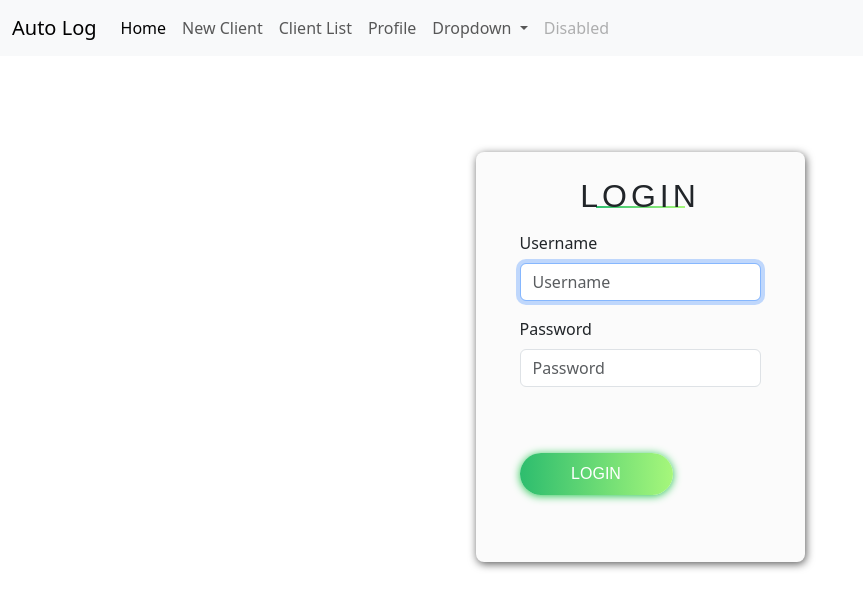
After one commit to vincentmuya/Auto_log, a Django app: page /accounts/login in a window 1280 px wide. The commit adds this page. Shown: the top 609 px of the page, without its empty margins (0-863 px from the left). Run offline with Django 4.2, Linux system fonts and the light colour scheme; some libraries are stand-ins or nearby versions.

Commit message:
implemented authentication Imput login_required decorator

```diff
--- a/app/templates/index.html
+++ b/app/templates/index.html
@@ -27,7 +27,7 @@
         <p class="card-text">KSH{{total_by_user}}/=</p>
           <h4 class="card-title">Items Amount This Month.</h4>
         <p class="card-text">KSH:{{total_item_amount}}/=</p>
-        <a href="{%url 'profile' user.username%}" class="btn btn-primary">View Loans</a>
+        <a href="{%url 'profile' user.username%}" class="btn btn-primary">View Profile</a>
       </div>
     </div>
   </div>
@@ -67,7 +67,7 @@
         <hr>
       <a href="{%url 'new_client'%}" class="btn btn-info">Add Client</a>
         {% if user.is_authenticated and user.is_superuser %}
-        <a href="" class="btn btn-warning">Add User</a>
+        <a href="{%url 'register'%}" class="btn btn-warning">Add User</a>
         <a href="" class="btn btn-danger">View Users</a>
         {% endif %}
       </div>
--- /dev/null
+++ b/app/templates/registration/login.html
@@ -0,0 +1,26 @@
+{%extends "base.html"%} {% load static %} {% load bootstrap5 %} {% block content %}   {%include 'navbar.html'%}
+<!DOCTYPE html>
+<html lang="en">
+<head>
+    <title>Login</title>
+    <link rel="stylesheet" href="{% static 'css/login.css' %}">
+</head>
+<body>
+    <div class="container">
+         <div id="card">
+    <div id="card-content">
+      <div id="card-title">
+        <h2>LOGIN</h2>
+        <div class="underline-title"></div>
+      </div>
+      <form method="post">
+          {% csrf_token %}
+          {% bootstrap_form form %}
+        <input id="submit-btn" type="submit" name="submit" value="LOGIN" />
+      </form>
+    </div>
+  </div>
+    </div>
+</body>
+</html>
+{%endblock%}
--- a/app/urls.py
+++ b/app/urls.py
@@ -12,6 +12,8 @@ urlpatterns = [
     url(r'^search$', views.search_results, name='search_results'),
     url('item_paid/(?P<slug>[-\w]+)/$', views.item_paid, name='item_paid'),
     url(r'^profile/(?P<username>[\w\-]+)/$', views.profile, name='profile'),
+    url("login", views.login_request, name="login"),
+    url("register", views.register_request, name="register"),
 
 ]
 
--- a/app/views.py
+++ b/app/views.py
@@ -1,14 +1,19 @@
-from django.shortcuts import render, get_object_or_404, HttpResponse, get_list_or_404
-from .forms import NewClientForm
+from django.shortcuts import render, get_object_or_404, HttpResponse, get_list_or_404, redirect
+from .forms import NewClientForm, NewUserForm
 from django.http import HttpResponseRedirect
 from .models import Client, ItemHistory, Profile
 from django.contrib.humanize.templatetags.humanize import intcomma
 from datetime import datetime
 from django.db.models import Count, Sum, F
 from django.db.models.functions import TruncMonth
+from django.contrib.auth.forms import AuthenticationForm
+from django.contrib.auth import login, authenticate, logout
+from django.contrib import messages
+from django.contrib.auth.decorators import login_required
 
 
 # Create your views here.
+@login_required(login_url='/accounts/login')
 def index(request):
     items_by_user = Client.objects.filter(lender_id=request.user)
     total_by_user = sum(client.item_amount for client in items_by_user)
@@ -25,6 +30,7 @@ def index(request):
     return render(request, "index.html", {'total_unpaid_balance': intcomma(total_unpaid_balance), 'total_by_user': intcomma(total_by_user), 'unpaid_items_by_user': unpaid_items_by_user, 'paid_items_by_user': paid_items_by_user, 'items_number_by_user': items_number_by_user, 'total_item_amount': intcomma(total_item_amount), 'total_paid_balance': intcomma(total_paid_balance), 'total_item_amount_users': total_item_amount_users})
 
 
+@login_required(login_url='/accounts/login')
 def new_client(request):
     current_user = request.user
     if request.method == 'POST':
@@ -39,6 +45,7 @@ def new_client(request):
     return render(request, 'new_client.html', {"form": form})
 
 
+@login_required(login_url='/accounts/login')
 def client_list(request):
     client = Client.objects.filter(is_item_paid=False)[::-1]
     for clients in client:
@@ -46,6 +53,7 @@ def client_list(request):
     return render(request, 'client.html', {'client': client})
 
 
+@login_required(login_url='/accounts/login')
 def client_detail(request, slug, ):
     client = get_object_or_404(Client, slug=slug)
     history = ItemHistory.objects.filter(name=client.name)  # Get item history for the client's name
@@ -68,6 +76,7 @@ def client_detail(request, slug, ):
                                                   'history_names': history_names, 'clients_with_item': clients_with_item, 'all_item_paid': all_item_paid})
 
 
+@login_required(login_url='/accounts/login')
 def update_client(request, pk):
     instance = get_object_or_404(Client, pk=pk)
     form = NewClientForm(request.POST or None, instance=instance)
@@ -77,6 +86,7 @@ def update_client(request, pk):
     return render(request, 'update_client.html', {'form': form})
 
 
+@login_required(login_url='/accounts/login')
 def search_results(request):
     if 'name' in request.GET and request.GET["name"]:
         search_term = request.GET.get("name")
@@ -104,6 +114,7 @@ def item_paid(request,  slug):
     return HttpResponse("item Paid Successfully!")
 
 
+@login_required(login_url='/accounts/login')
 def profile(request, username):
     user_profile = Profile.objects.filter(user_id=request.user.id)[::-1]
     lender_list = Client.objects.filter(lender_id=request.user).order_by('item_collection_date')[::-1]
@@ -158,3 +169,35 @@ def monthly_item_stats(request):
         'unpaid_item_balance': unpaid_item_balance,
     }
     return context
+
+
+def login_request(request):
+    if request.method == "POST":
+        form = AuthenticationForm(request, data=request.POST)
+        if form.is_valid():
+            username = form.cleaned_data.get('username')
+            password = form.cleaned_data.get('password')
+            user = authenticate(username=username, password=password)
+            if user is not None:
+                login(request, user)
+                messages.info(request, f"You are now logged in as {username}.")
+                return redirect("/")
+            else:
+                messages.error(request, "Invalid username or password.")
+        else:
+            messages.error(request, "Invalid username or password.")
+    form = AuthenticationForm()
+    return render(request, 'registration/login.html', {'form': form})
+
+
+def register_request(request):
+    if request.method == "POST":
+        form = NewUserForm(request.POST)
+        if form.is_valid():
+            user = form.save()
+            login(request, user)
+            messages.success(request, "Registration successful." )
+            return redirect("/home")
+        messages.error(request, "Unsuccessful registration. Invalid information.")
+    form = NewUserForm()
+    return render(request, 'registration/register.html', {'form': form})
--- /dev/null
+++ b/static/css/login.css
@@ -0,0 +1,63 @@
+  body{
+
+  }
+    .panel{
+    margin-top: 5%;
+  }
+ #card {
+  background: #fbfbfb;
+  border-radius: 8px;
+  box-shadow: 1px 2px 8px rgba(0, 0, 0, 0.65);
+  height: 410px;
+  margin: 6rem auto 8.1rem auto;
+  width: 329px;
+}
+#card-content {
+  padding: 12px 44px;
+}
+#card-title {
+  font-family: "Raleway Thin", sans-serif;
+  letter-spacing: 4px;
+  padding-bottom: 23px;
+  padding-top: 13px;
+  text-align: center;
+}
+#submit-btn {
+  background: -webkit-linear-gradient(right, #a6f77b, #2dbd6e);
+  border: none;
+  border-radius: 21px;
+  box-shadow: 0px 1px 8px #24c64f;
+  cursor: pointer;
+  color: white;
+  font-family: "Raleway SemiBold", sans-serif;
+  height: 42.3px;
+  margin: 0 auto;
+  margin-top: 50px;
+  transition: 0.25s;
+  width: 153px;
+}
+#submit-btn:hover {
+  box-shadow: 0px 1px 18px #24c64f;
+}
+.form {
+  align-items: left;
+  display: flex;
+  flex-direction: column;
+}
+.form-border {
+  background: -webkit-linear-gradient(right, #a6f77b, #2ec06f);
+  height: 1px;
+  width: 100%;
+}
+.form-content {
+  background: #fbfbfb;
+  border: none;
+  outline: none;
+  padding-top: 14px;
+}
+.underline-title {
+  background: -webkit-linear-gradient(right, #a6f77b, #2ec06f);
+  height: 2px;
+  margin: -1.1rem auto 0 auto;
+  width: 89px;
+}
--- /dev/null
+++ b/static/css/register.css
@@ -0,0 +1,6 @@
+  body{
+    margin-top: 0%;
+  }
+    .panel{
+    margin-top: 12%;
+  }
```
Also changed, not shown: app/forms.py (+17 -0 lines), app/templates/registration/register.html (added, +41 -0 lines).
